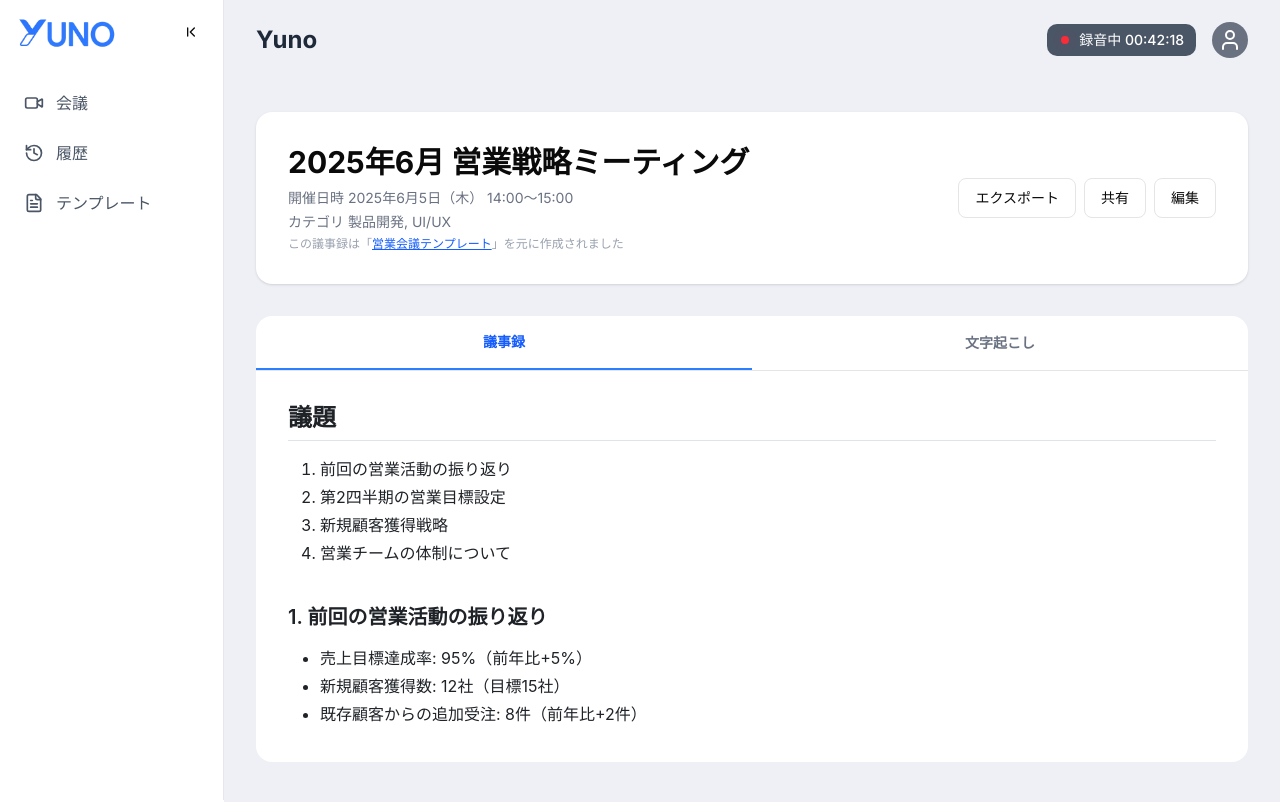
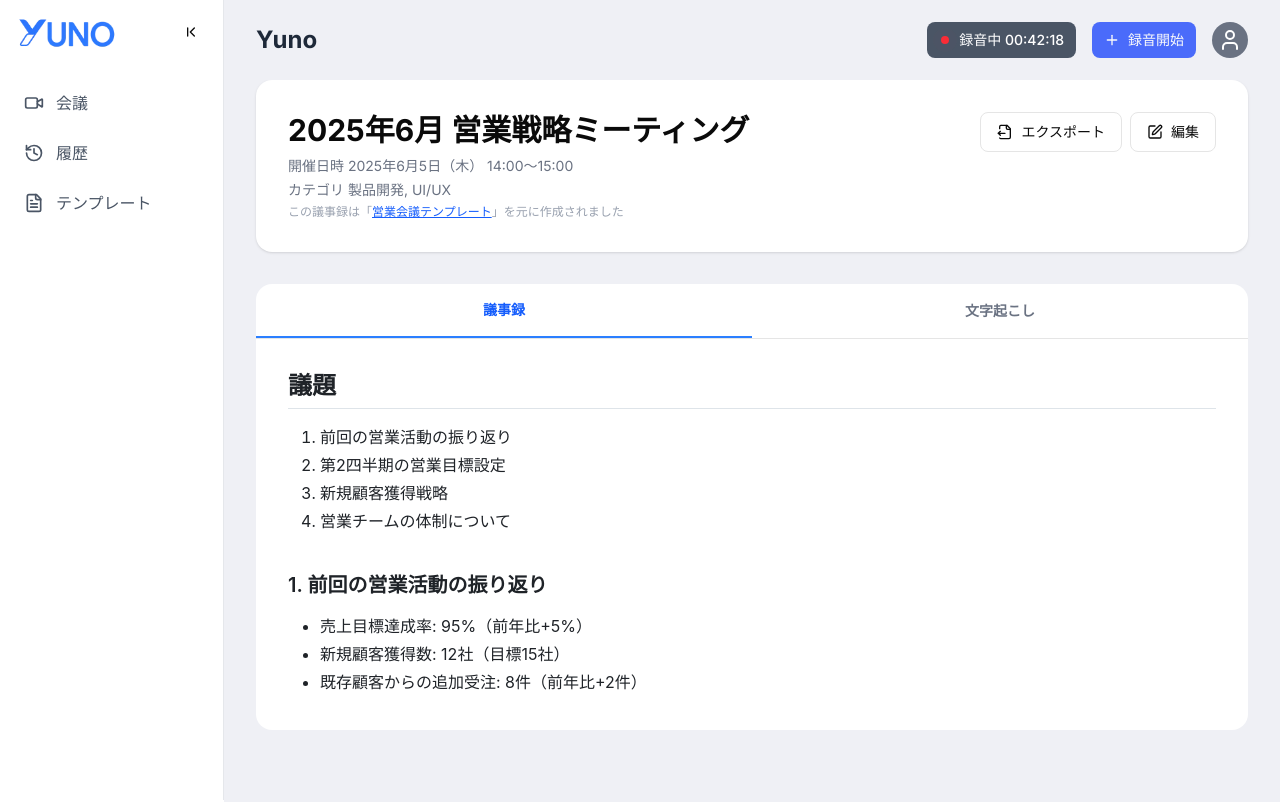
Before and after one commit to daisukemaki1003/yuno, a Next.js app: page /minutes/1 in a window 1280 px wide. Shown: the top 802 px of the page. Built offline with nearby package versions, Linux system fonts and the light colour scheme.

Commit message:
議事録詳細ページに新しいアイコンボタンを追加し、ヘッダーに録音ボタンコンポーネントを実装。ボタンのスタイルを調整し、グローバルCSSのプライマリカラーを変更。

```diff
--- a/src/app/minutes/[id]/page.tsx
+++ b/src/app/minutes/[id]/page.tsx
@@ -5,6 +5,13 @@ import { Button } from "@/components/ui/Button";
 import ReactMarkdown from "react-markdown";
 import "github-markdown-css";
 import "@/styles/github-markdown-override.css";
+import {
+  DownloadIcon,
+  FileIcon,
+  FileOutput,
+  SaveIcon,
+  SquarePenIcon,
+} from "lucide-react";
 
 export default function MinutesDetailPage() {
   // 仮のデータ
@@ -37,10 +44,10 @@ B: 目標には少し届きませんでしたが、既存顧客からの追加
   const [tab, setTab] = useState<"minutes" | "transcript">("minutes");
 
   return (
-    <main className="min-h-screen p-8">
+    <main className="min-h-screen px-8">
       {/* ヘッダー部分 */}
-      <div className="mx-auto mb-8 flex max-w-5xl flex-col gap-4 rounded-2xl bg-white p-8 shadow">
-        <div className="flex items-center justify-between">
+      <div className="mx-auto mb-8 flex flex-col gap-4 rounded-2xl bg-white p-8 shadow">
+        <div className="flex items-start justify-between">
           <div>
             <h1 className="mb-2 text-3xl font-bold">{meeting.title}</h1>
             <div className="mb-1 text-sm text-gray-500">
@@ -58,15 +65,18 @@ B: 目標には少し届きませんでしたが、既存顧客からの追加
             </div>
           </div>
           <div className="flex gap-2">
-            <Button variant="outline">エクスポート</Button>
-            <Button variant="outline">共有</Button>
-            <Button variant="outline">編集</Button>
+            <Button variant="outline">
+              <FileOutput className="mr-2 h-4 w-4" /> エクスポート
+            </Button>
+            <Button variant="outline">
+              <SquarePenIcon className="mr-2 h-4 w-4" /> 編集
+            </Button>
           </div>
         </div>
       </div>
 
       {/* メインコンテンツ */}
-      <div className="mx-auto max-w-5xl rounded-2xl bg-white">
+      <div className="mx-auto w-full rounded-2xl bg-white">
         {/* タブ */}
         <div className="flex border-b">
           <button
--- a/src/components/layout/Header.tsx
+++ b/src/components/layout/Header.tsx
@@ -4,6 +4,7 @@ import { useState, useEffect } from "react";
 import { Button } from "@/components/ui/Button";
 import { User } from "lucide-react";
 import { cn } from "@/lib/utils";
+import RecButton from "../ui/RecButton";
 
 interface HeaderProps {
   title: string;
@@ -38,13 +39,8 @@ export default function Header({ title }: HeaderProps) {
         {title}
       </h1>
       <div className="flex items-center gap-4">
-        <div className="flex items-center gap-2 rounded-lg bg-gray-600 px-3 py-1.5 text-sm font-medium text-white">
-          <div className="relative flex h-3 w-3 items-center justify-center">
-            <div className="absolute h-full w-full animate-ping rounded-full bg-red-400 opacity-75"></div>
-            <div className="h-2 w-2 rounded-full bg-red-500"></div>
-          </div>
-          録音中 00:42:18
-        </div>
+        <RecButton isRecording={true} recordingTime="00:42:18" />
+        <RecButton isRecording={false} />
         <Button
           variant="ghost"
           size="icon"
--- a/src/components/ui/Button.tsx
+++ b/src/components/ui/Button.tsx
@@ -9,7 +9,7 @@ const buttonVariants = cva(
   {
     variants: {
       variant: {
-        default: "bg-primary text-primary-foreground hover:bg-primary/90",
+        default: "bg-primary text-primary-foreground hover:bg-primary/80",
         destructive:
           "bg-destructive text-destructive-foreground hover:bg-destructive/90",
         outline:
--- /dev/null
+++ b/src/components/ui/RecButton.tsx
@@ -0,0 +1,60 @@
+import React from "react";
+import { Button } from "@/components/ui/Button";
+import { cn } from "@/lib/utils";
+import { PlusIcon } from "lucide-react";
+
+interface RecButtonProps {
+  isRecording: boolean;
+  recordingTime?: string;
+  onClick?: () => void;
+  disabled?: boolean;
+}
+
+const RecButton: React.FC<RecButtonProps> = ({
+  isRecording,
+  recordingTime = "00:00:00",
+  onClick,
+  disabled = false,
+}) => {
+  return (
+    <Button
+      onClick={onClick}
+      disabled={disabled}
+      size="sm"
+      variant={isRecording ? "secondary" : "default"}
+      className={cn(
+        "gap-2",
+        isRecording && "bg-gray-600 text-white hover:bg-gray-700",
+        !isRecording && "bg-primary text-primary-foreground hover:bg-[#3E5DE3]"
+      )}
+    >
+      {/* 録音インジケーター */}
+      {isRecording && <RecIndicator isRecording={isRecording} />}
+
+      {/* 録音開始ボタン */}
+      {!isRecording && <PlusIcon className="h-4 w-4" />}
+
+      {/* テキスト */}
+      <span>{isRecording ? `録音中 ${recordingTime}` : "録音開始"}</span>
+    </Button>
+  );
+};
+
+export default RecButton;
+
+// 録音インジケーター
+const RecIndicator = ({ isRecording }: { isRecording: boolean }) => {
+  return (
+    <div className="relative h-3 w-3">
+      {isRecording && (
+        <div className="absolute h-full w-full animate-ping rounded-full bg-red-400 opacity-75" />
+      )}
+      <div
+        className={cn(
+          "absolute inset-0 m-auto h-2 w-2 rounded-full",
+          isRecording ? "bg-red-500" : "bg-white"
+        )}
+      />
+    </div>
+  );
+};
--- a/src/styles/globals.css
+++ b/src/styles/globals.css
@@ -51,7 +51,7 @@
   --card-foreground: oklch(0.145 0 0);
   --popover: oklch(1 0 0);
   --popover-foreground: oklch(0.145 0 0);
-  --primary: oklch(0.205 0 0);
+  --primary: #4A6BFA;
   --primary-foreground: oklch(0.985 0 0);
   --secondary: oklch(0.97 0 0);
   --secondary-foreground: oklch(0.205 0 0);
@@ -85,7 +85,7 @@
   --card-foreground: oklch(0.985 0 0);
   --popover: oklch(0.205 0 0);
   --popover-foreground: oklch(0.985 0 0);
-  --primary: oklch(0.922 0 0);
+  --primary: oklch(0.58 0.24 250);
   --primary-foreground: oklch(0.205 0 0);
   --secondary: oklch(0.269 0 0);
   --secondary-foreground: oklch(0.985 0 0);
@@ -116,6 +116,7 @@
   * {
     @apply border-border outline-ring/50;
   }
+
   body {
     @apply bg-background text-foreground;
   }
```
